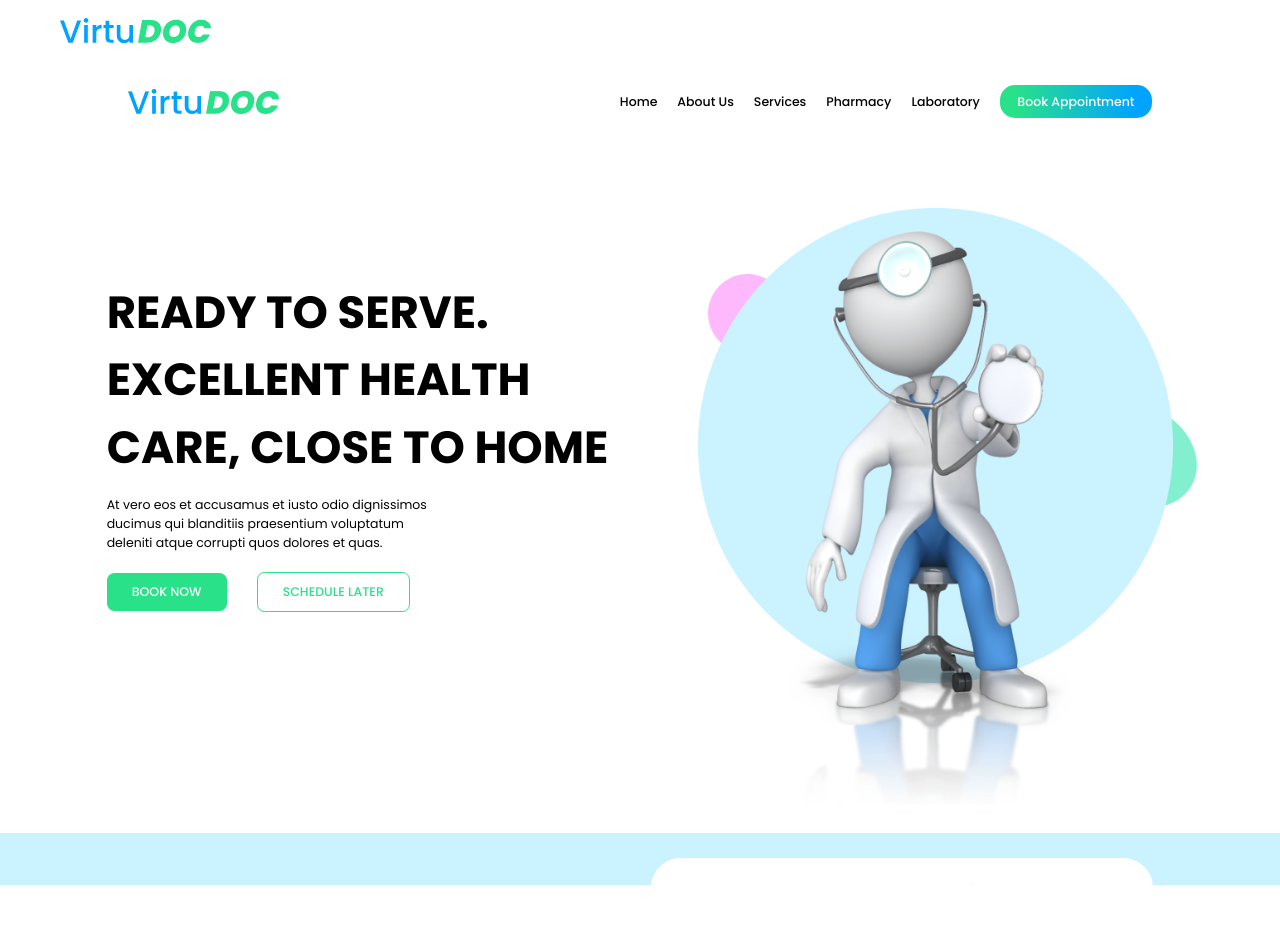
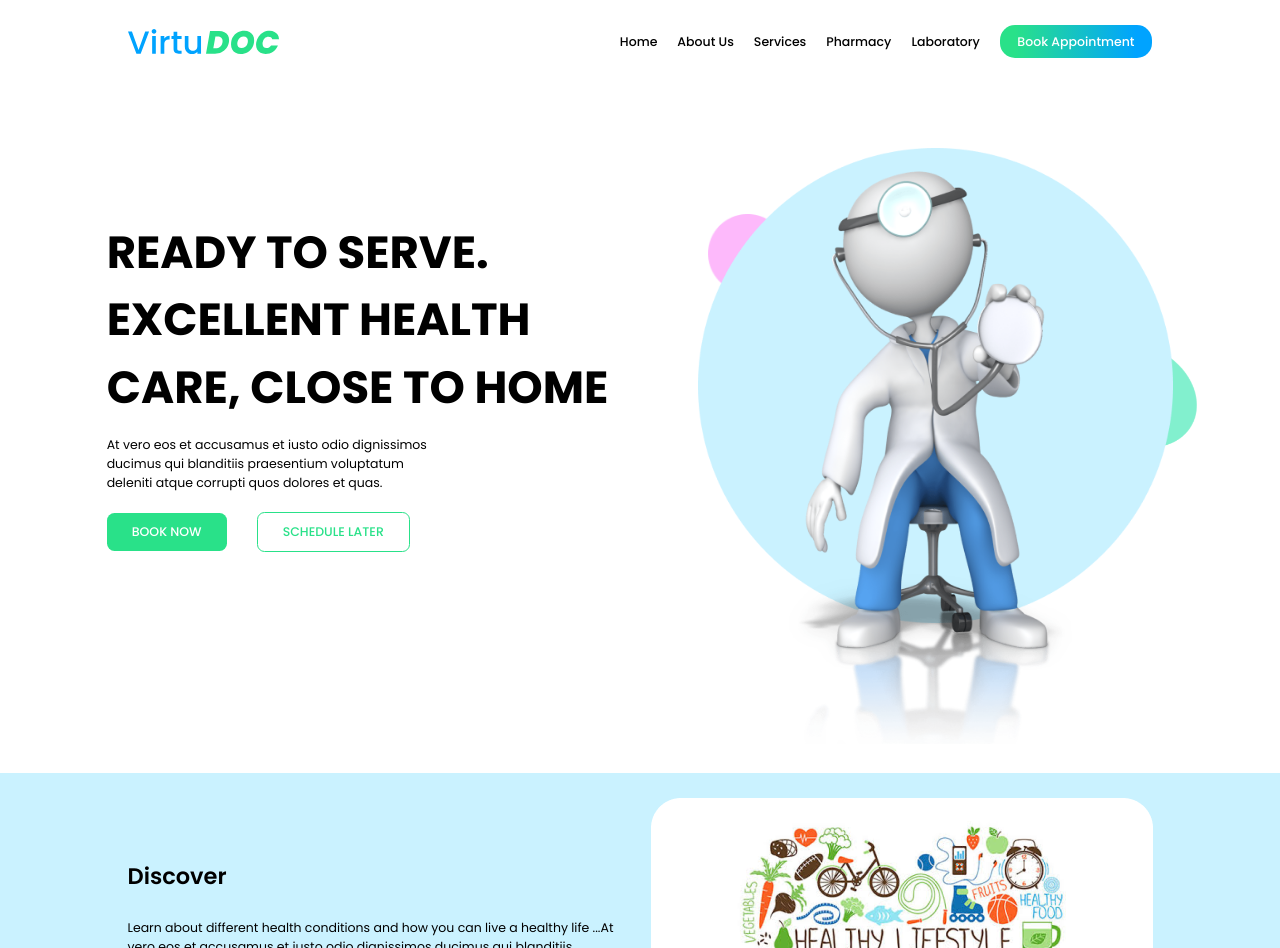
Before and after one commit to BjornOnGit/frontend-v1, a React (Vite) app: page / in a window 1280 px wide. Before the commit the page ends 885 px from the top, so only its background shows below. Built offline with nearby package versions, Linux system fonts and the light colour scheme.

Commit message:
fix:navbar changes

```diff
--- a/src/components/Navbar.jsx
+++ b/src/components/Navbar.jsx
@@ -2,8 +2,16 @@ import logo from "../assets/icons/Vector.svg"
 
 const Navbar = () => {
     return (
-        <div className="px-5 md:px-24 h-24 flex items-center">
-            <img src={logo} alt="logo" className="" />
+        <div className="flex justify-between items-center mt-10 w-4/5 m-auto">
+            <img src={logo} alt="" />
+            <div className="flex items-center justify-between gap-8 text-xl font-medium">
+            <span>Home</span>
+            <span>About Us</span>
+            <span>Services</span>
+            <span>Pharmacy</span>
+            <span>Laboratory</span>
+            <span className="text-[#fff] bg-gradient-to-r from-[#29E189] from-10% to-[#00A3FF] to-90% ... px-7 py-3 rounded-3xl cursor-pointer">Book Appointment</span>
+            </div>
         </div>
     )
 }
--- a/src/pages/unAuthPages/Home.jsx
+++ b/src/pages/unAuthPages/Home.jsx
@@ -8,19 +8,6 @@ import halfellipse from "../../images/HalfEllipse 14.png"
 export default function Home() {
   return (
     <div className='h-screen'>
-
-      {/* ================ Header ============= */}
-      <div className="flex justify-between items-center mt-10 w-4/5 m-auto">
-        <img src={logo} alt="" />
-        <div className="flex items-center justify-between gap-8 text-xl font-medium">
-          <span>Home</span>
-          <span>About Us</span>
-          <span>Services</span>
-          <span>Pharmacy</span>
-          <span>Laboratory</span>
-          <span className="text-[#fff] bg-gradient-to-r from-[#29E189] from-10% to-[#00A3FF] to-90% ... px-7 py-3 rounded-3xl cursor-pointer">Book Appointment</span>
-        </div>
-      </div>
 
         {/* ========== Body ========== */}
       <div className="flex justify-between items-center mt-36 w-10/12 m-auto">
```
